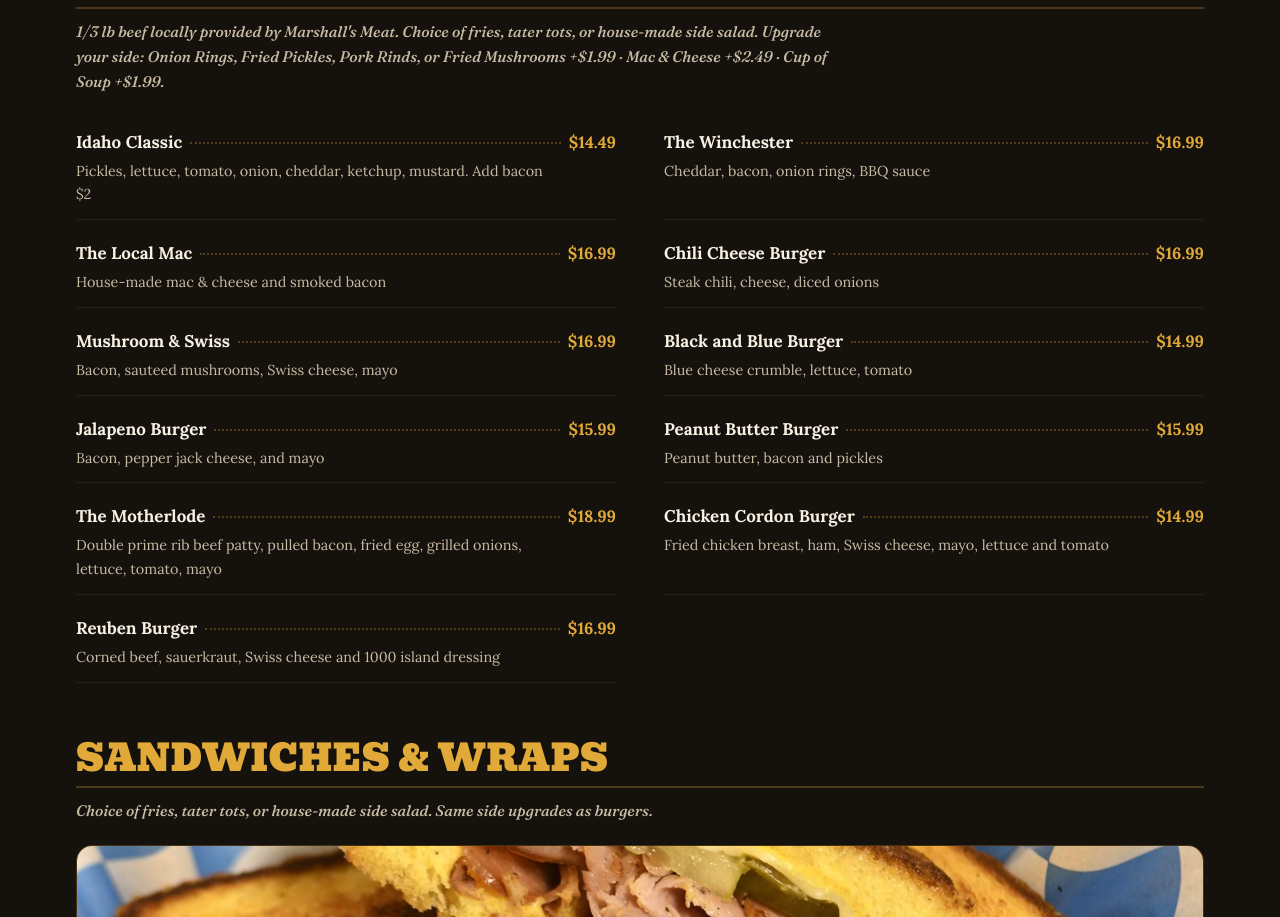
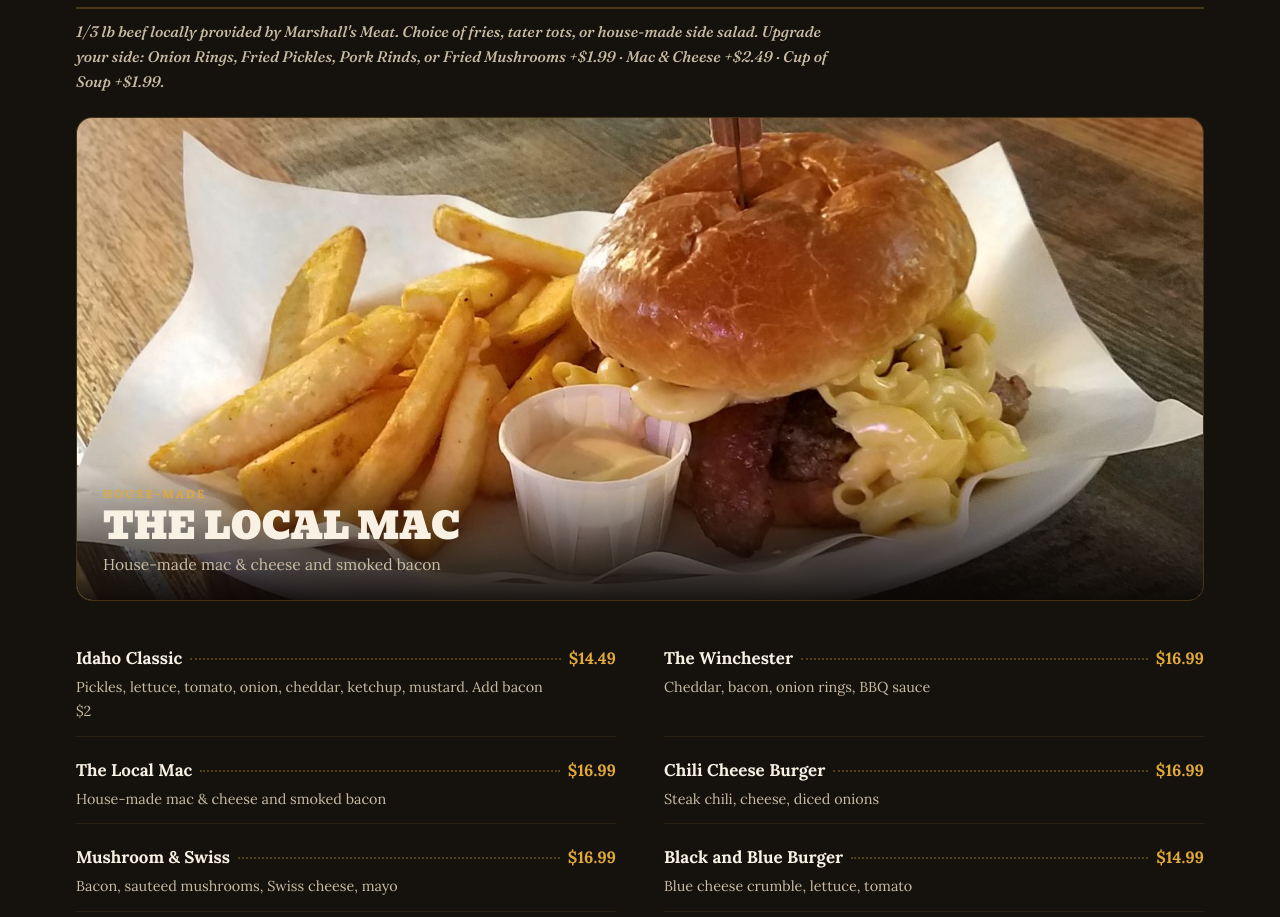
Before and after one commit to bdkolstad1316/Winchester-Grill-Website, a website: page menu.html in a window 1280 px wide. Shown: the part 1736-2653 px from the top of the page. Drawn offline with Linux system fonts and the light colour scheme.

Commit message:
Local Mac Burger

```diff
--- a/menu.html
+++ b/menu.html
@@ -1248,7 +1248,7 @@ footer{background:#0C0907;border-top:1px solid var(--line);padding:54px 26px 28p
 <section class="menu-sec" id="burgers">
   <div class="sec-bar"><h2 class="display">Crafted Burgers</h2></div>
   <p class="sec-note">1/3 lb beef locally provided by Marshall&#x27;s Meat. Choice of fries, tater tots, or house-made side salad. Upgrade your side: Onion Rings, Fried Pickles, Pork Rinds, or Fried Mushrooms +$1.99 · Mac &amp; Cheese +$2.49 · Cup of Soup +$1.99.</p>
-
+  <figure class="menu-feature"><img src="assets/featured-local-mac.jpg" alt="The Local Mac — House-made mac &amp; cheese and smoked bacon" loading="lazy" decoding="async"><figcaption><span class="feat-label">House-Made</span><span class="feat-name">The Local Mac</span><span class="feat-tag">House-made mac &amp; cheese and smoked bacon</span></figcaption></figure>
   <div class="mi-grid">
 <div class="mi"><div class="mi-top"><span class="mi-name">Idaho Classic</span><span class="mi-dots"></span><span class="mi-price">$14.49</span></div><p class="mi-desc">Pickles, lettuce, tomato, onion, cheddar, ketchup, mustard. Add bacon $2</p></div>
 <div class="mi"><div class="mi-top"><span class="mi-name">The Winchester</span><span class="mi-dots"></span><span class="mi-price">$16.99</span></div><p class="mi-desc">Cheddar, bacon, onion rings, BBQ sauce</p></div>
```
Also changed, not shown: assets/featured-local-mac.jpg (added).
